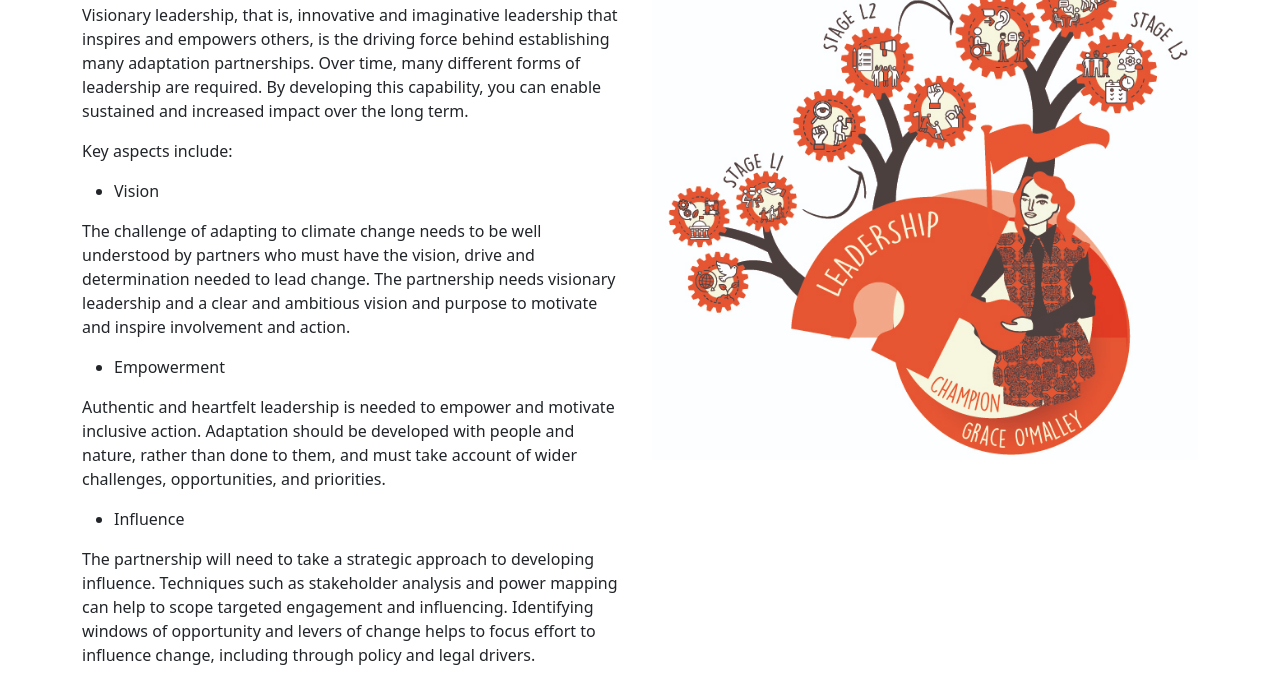
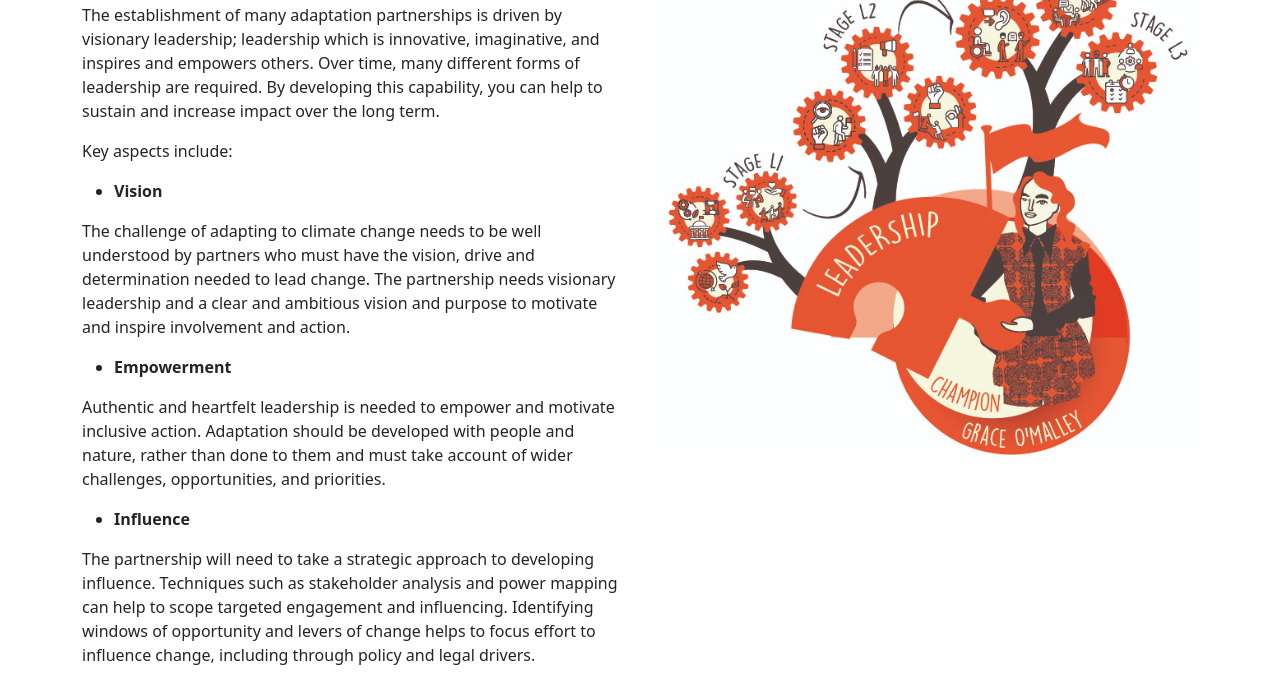
Before and after one commit to TalX2020/CMM-test006, a plain HTML site: page leadership.html in a window 1280 px wide. Shown: the part 109-800 px from the top of the page. Drawn offline with nearby package versions, Linux system fonts and the light colour scheme.

Commit message:
Update Leadership text

```diff
--- a/leadership.html
+++ b/leadership.html
@@ -60,41 +60,23 @@
     <div class="row row-cols-2">
         <div class="col text-left">
             <h1>Leadership</h1>
-            <p>Visionary leadership, that is, innovative and imaginative leadership that inspires and empowers others,
-                is the driving force behind establishing many adaptation partnerships. Over time, many different forms
-                of leadership are required. By developing this capability, you can enable sustained and increased impact
-                over the long term.</p>
+            <p>The establishment of many adaptation partnerships is driven by visionary leadership; leadership which is innovative, imaginative, and inspires and empowers others. Over time, many different forms of leadership are required. By developing this capability, you can help to sustain and increase impact over the long term.</p>
             <p>Key aspects include:</p>
 
-            <ul>
+            <ul class="fw-bold">
                 <li>Vision</li>
             </ul>
-            <p>
-                The challenge of adapting to climate change needs to be well understood by partners who must have the
-                vision, drive and determination needed to lead change. The partnership needs visionary leadership and a
-                clear and ambitious vision and purpose to motivate and inspire involvement and action.
-            </p>
+            <p>The challenge of adapting to climate change needs to be well understood by partners who must have the vision, drive and determination needed to lead change. The partnership needs visionary leadership and a clear and ambitious vision and purpose to motivate and inspire involvement and action.</p>
 
-            <ul>
+            <ul class="fw-bold">
                 <li>Empowerment</li>
             </ul>
-            <p>
-                Authentic and heartfelt leadership is needed to empower and motivate inclusive action. Adaptation should
-                be
-                developed with people and nature, rather than done to them, and must take account of wider challenges,
-                opportunities, and priorities.
-            </p>
+            <p>Authentic and heartfelt leadership is needed to empower and motivate inclusive action. Adaptation should be developed with people and nature, rather than done to them and must take account of wider challenges, opportunities, and priorities.</p>
 
-            <ul>
+            <ul class="fw-bold">
                 <li>Influence</li>
             </ul>
-            <p>
-                The partnership will need to take a strategic approach to developing influence. Techniques such as
-                stakeholder analysis and power mapping can help to scope targeted engagement and influencing.
-                Identifying
-                windows of opportunity and levers of change helps to focus effort to influence change, including through
-                policy and legal drivers.
-            </p>
+            <p>The partnership will need to take a strategic approach to developing influence. Techniques such as stakeholder analysis and power mapping can help to scope targeted engagement and influencing. Identifying windows of opportunity and levers of change helps to focus effort to influence change, including through policy and legal drivers. </p>
         </div>
         <div class="col">
             <div class="col">
```
